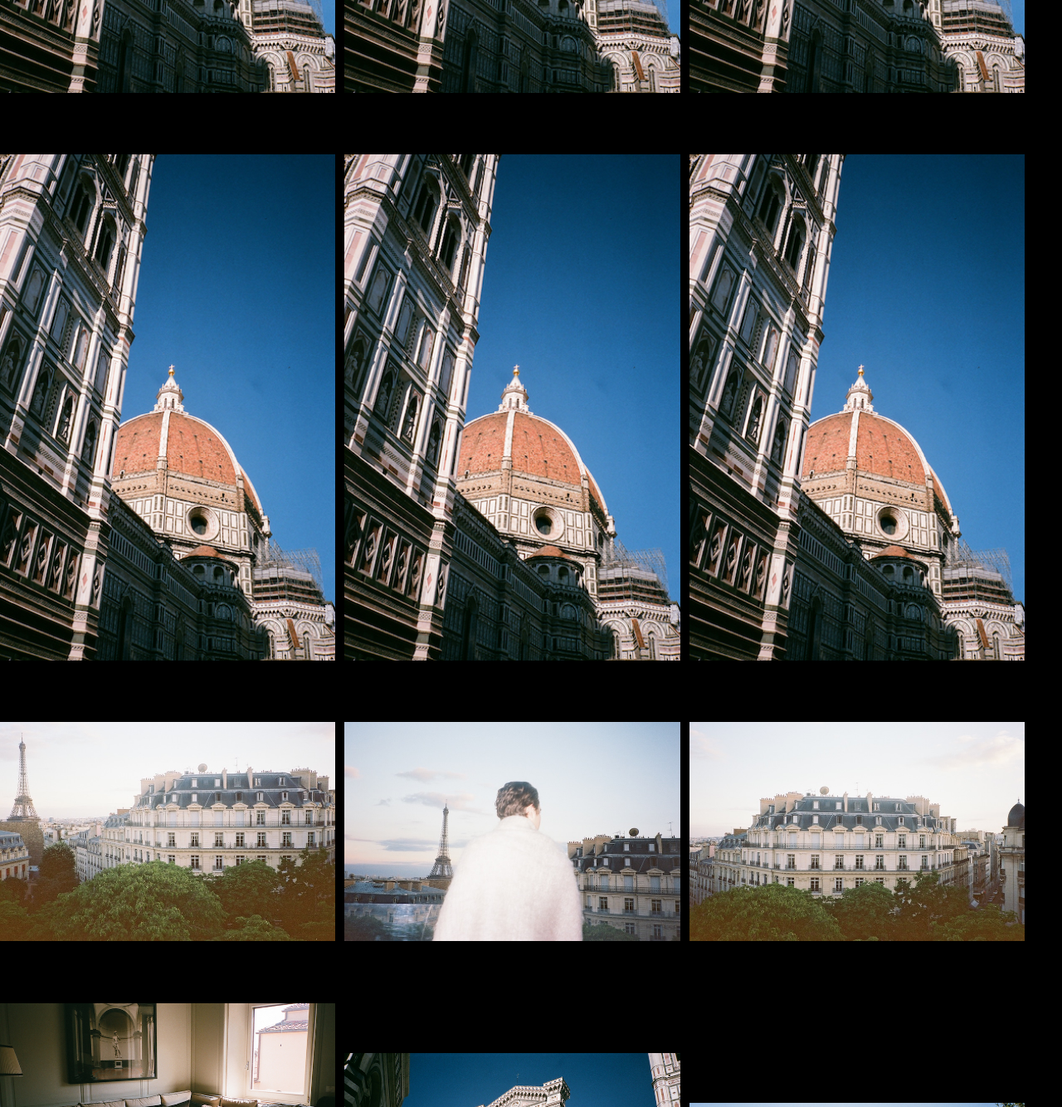
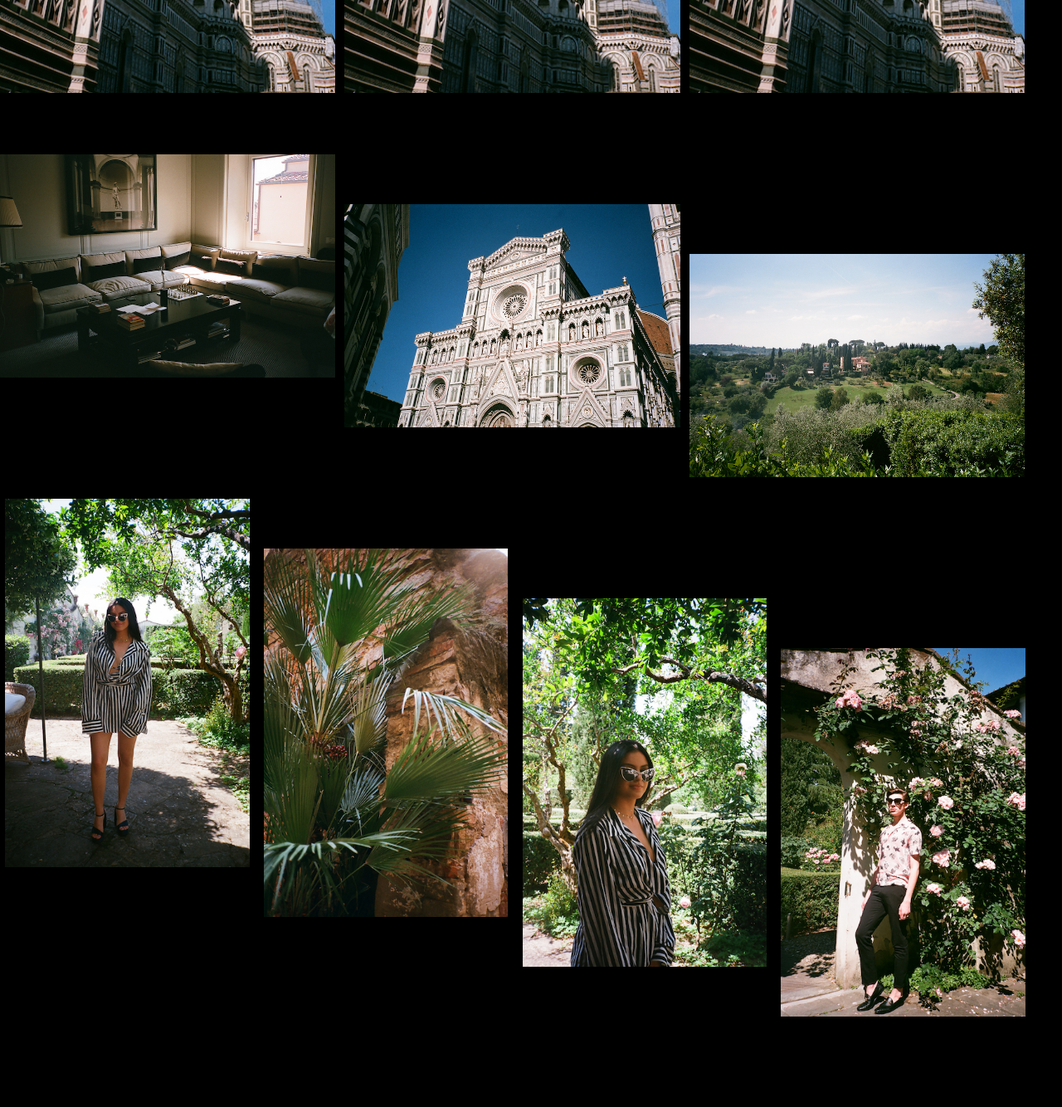
Before and after one commit to matthewbabcox/Matthew, a plain HTML site: page index.html in a window 1280 px wide. Shown: the part 580-1914 px from the top of the page at 83% size. Drawn offline with Linux system fonts and the light colour scheme.

```diff
--- a/index.html
+++ b/index.html
@@ -30,17 +30,6 @@
         <img class="col_3" src="images/other/74130006.JPG">
         <img class="col_3" src="images/other/74130006.JPG">
         <img class="col_3" src="images/other/74130006.JPG">
-
-        <img class="col_3" src="images/other/74130006.JPG">
-        <img class="col_3" src="images/other/74130006.JPG">
-        <img class="col_3" src="images/other/74130006.JPG">
-
-
-
-        <img class="col_3" src="images/france/Paris1.JPG">
-        <img class="col_3" src="images/france/Paris2.JPG">
-        <img class="col_3" src="images/france/Paris3.JPG">
-
 
 
   			<!-- this is for 3 images  -->
```
Also changed, not shown: 2 other files.
